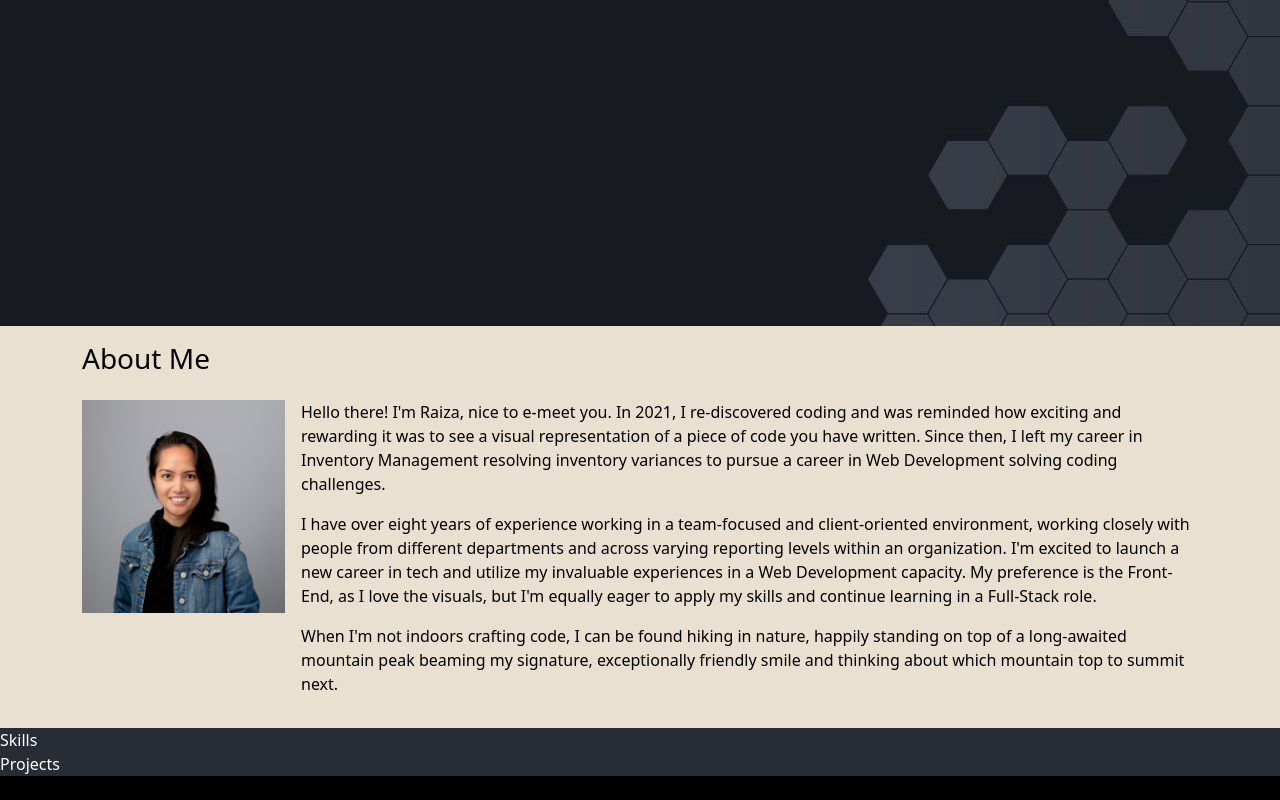
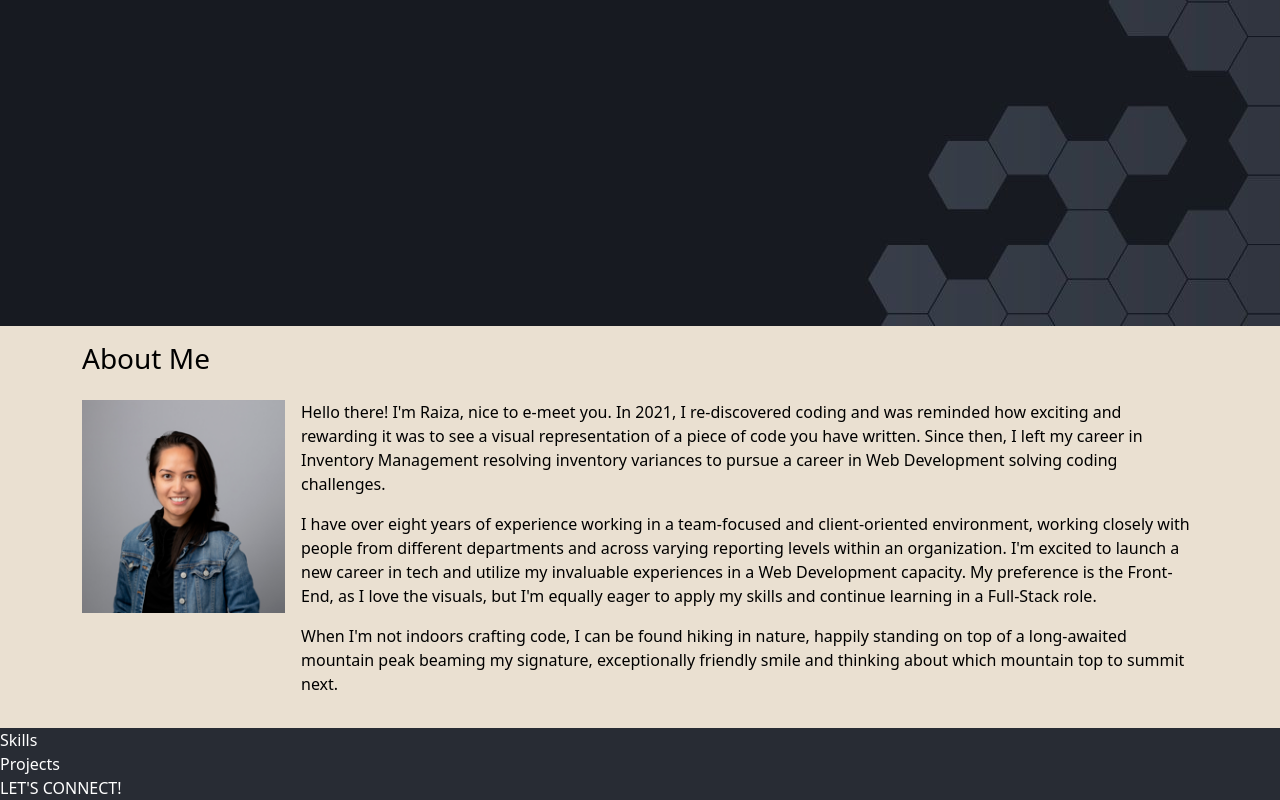
Before and after one commit to Raiza-D/my-portfolio, a React (Create React App) app: page / in a window 1280 px wide. Shown: the part 540-1340 px from the top of the page. Before the commit the page ends 1316 px from the top, so only its background shows below. Built offline with nearby package versions, Linux system fonts and the light colour scheme.

Commit message:
Add text inside div to render on page.

```diff
--- a/src/components/Contact.jsx
+++ b/src/components/Contact.jsx
@@ -3,6 +3,7 @@ import React from "react";
 export default function Contact() {
   return (
     <div>
+      LET'S CONNECT!
     </div>
   );
 }
```
